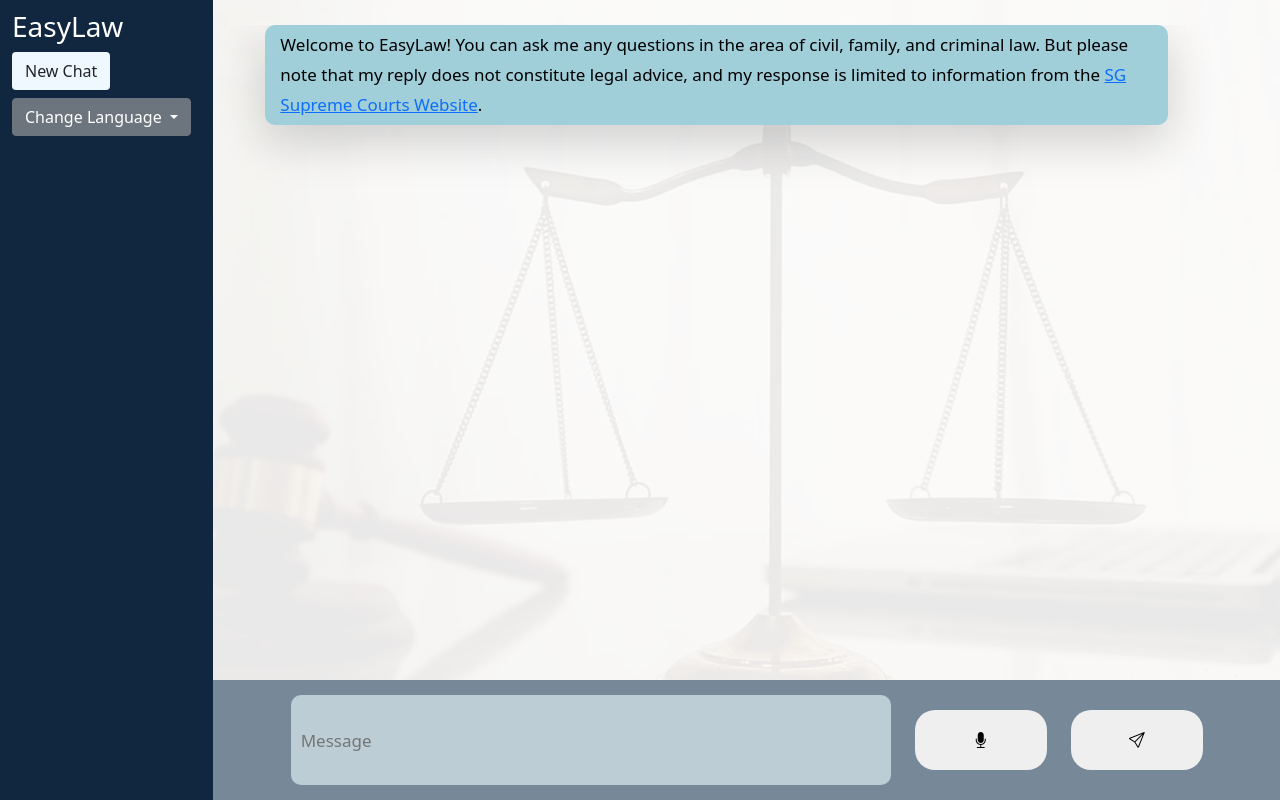
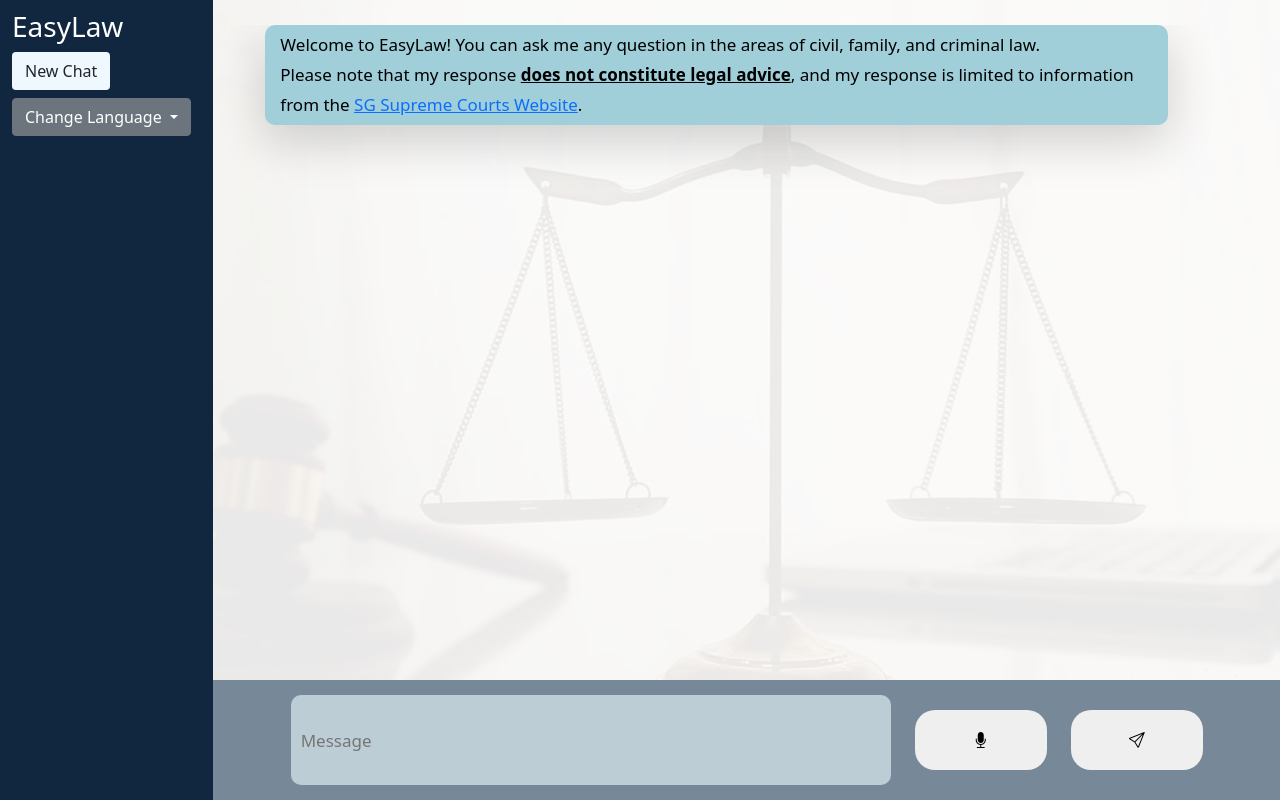
Before and after one commit to Benhzy/A2J, a Flask app: page / in a window 1280 px wide. Run offline with Flask 2, Linux system fonts and the light colour scheme; some libraries are stand-ins or nearby versions.

Commit message:
minor edits to format

```diff
--- a/app.py
+++ b/app.py
@@ -59,16 +59,14 @@ def generate_prompt():
 
     IMPORTANT! Please structure your response in the following format:
 
-    AI: [Your response]
-        [your request for more information if any]
+    AI: [Your response] <br>
+        [your request for more information if any]<br>
         you can find out more about [relevant category] [<a href="link from links">here</a>]
 
     EXAMPLE:
     'Question: I want a divorce'
-    'Answer: An application for divorce is a legal procedure to end a marriage. You and your spouse may file a divorce application on a simplified track if both parties can agree on all of the following before court papers are filed.
-
-    If you require a more detailed response, please provide me with details such as your current circumstances, or any specific information that you wish to know.
-
+    'Answer: An application for divorce is a legal procedure to end a marriage. You and your spouse may file a divorce application on a simplified track if both parties can agree on all of the following before court papers are filed. <br>
+    If you require a more detailed response, please provide me with details such as your current circumstances, or any specific information that you wish to know. <br>
     You can find out more about divorce in Singapore <a href="https://www.judiciary.gov.sg/family/divorce" target="_blank">here</a>'
 
 
--- a/templates/samplefrontendmahesh.html
+++ b/templates/samplefrontendmahesh.html
@@ -39,7 +39,7 @@
         <div class="row chat-area">
           <div id="chatbox">
             <p class="botText shadow-lg" id="welcomeMsg">
-              <span>Welcome to EasyLaw! You can ask me any questions in the area of civil, family, and criminal law. But please note that my reply does not constitute legal advice, and my response is limited to information from the <a href="https://www.judiciary.gov.sg/" target="_blank">SG Supreme Courts Website</a>. </span>
+              <span>Welcome to EasyLaw! You can ask me any question in the areas of civil, family, and criminal law.<br>Please note that my response <b><u>does not constitute legal advice</u></b>, and my response is limited to information from the <a href="https://www.judiciary.gov.sg/" target="_blank">SG Supreme Courts Website</a>. </span>
             </p>
           </div>
         </div>
```
Also changed, not shown: 1 other file.
